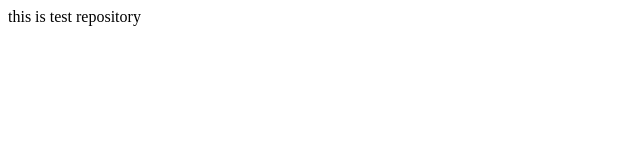
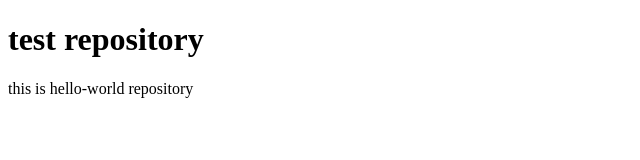
Before and after one commit to drivebyer/hello-world, a plain HTML site: page index.html in a window 1280 px wide. Shown: the whole page, without its empty margins (0-640 px from the left). Drawn offline with Linux system fonts and the light colour scheme.

Commit message:
Update index.html

```diff
--- a/index.html
+++ b/index.html
@@ -1,8 +1,7 @@
+<!DOCTYPE html>
 <html>
-  <title>
-  hello
-  </title>
-  <body>
-  this is test repository
-  </body>
+<body>
+<h1>test repository</h1>
+<p>this is hello-world repository</p>
+</body>
 </html>
```
